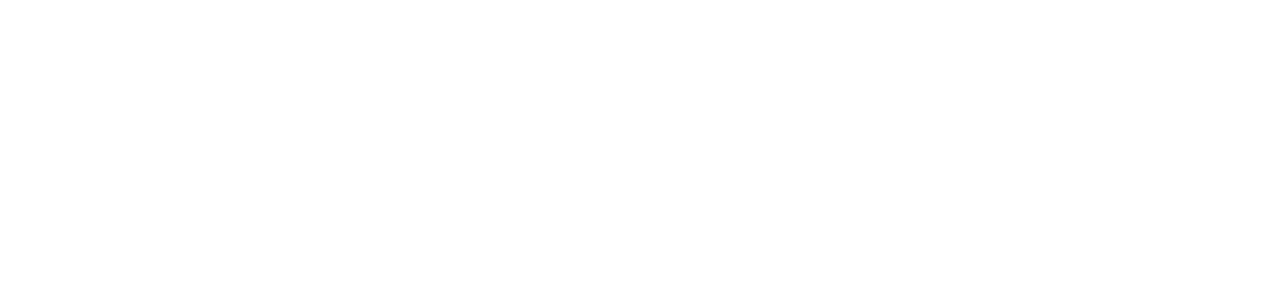
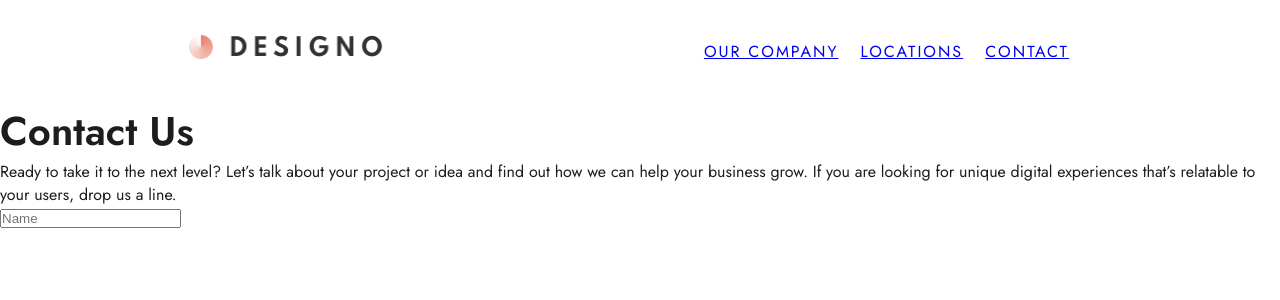
Before and after one commit to Aryaman2803/Designo, a React (Create React App) app: page /contact in a window 1280 px wide. Shown: the top 300 px of the page. Built offline with nearby package versions, Linux system fonts and the light colour scheme.

Commit message:
created contact us page

```diff
--- a/src/App.js
+++ b/src/App.js
@@ -6,6 +6,7 @@
 import GraphicDesign from "./GraphicDesign";
 import About from "./About";
 import Locations from "./Locations";
+import Contact from "./Contact";
 
 function App() {
   return (
@@ -16,6 +17,7 @@
         <Route exact path="/graphic-design" render={() => <GraphicDesign />} />
         <Route exact path="/about-us" render={() => <About />} />
         <Route exact path="/locations" render={() => <Locations />} />
+        <Route exact path="/contact" render={() => <Contact />} />
         <Route exact path="/" component={Home} />
       </Switch>
     </div>
--- /dev/null
+++ b/src/Contact.js
@@ -0,0 +1,22 @@
+import React from "react";
+import NavBar from "./NavBar";
+
+export default function Contact() {
+  return (
+    <div>
+      <NavBar />
+      <section className="form">
+        <h2>Contact Us</h2>
+        <p>
+          Ready to take it to the next level? Let’s talk about your project or
+          idea and find out how we can help your business grow. If you are
+          looking for unique digital experiences that’s relatable to your users,
+          drop us a line.
+        </p>
+        <form action="">
+          <input type="text" placeholder="Name" name="name" />
+        </form>
+      </section>
+    </div>
+  );
+}
--- a/src/Locations.scss
+++ b/src/Locations.scss
@@ -139,6 +139,7 @@
         flex-direction: row;
         .img-wrap {
           margin-right: 3rem;
+          margin-left: 0rem;
         }
       }
     }
--- a/src/NavBar.js
+++ b/src/NavBar.js
@@ -31,7 +31,7 @@
           <Link to="/locations">Locations</Link>
         </li>
         <li>
-          <Link to="contact">Contact</Link>
+          <Link to="/contact">Contact</Link>
         </li>
       </ul>
     </div>
```
Also changed, not shown: src/Contact.scss (added).
